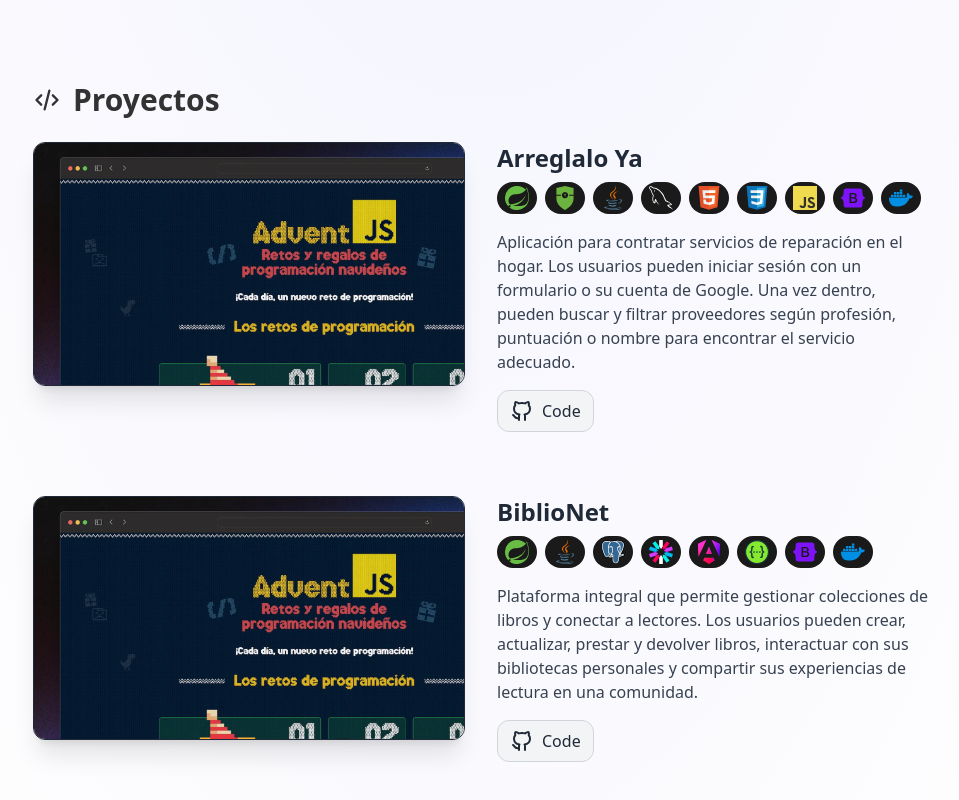
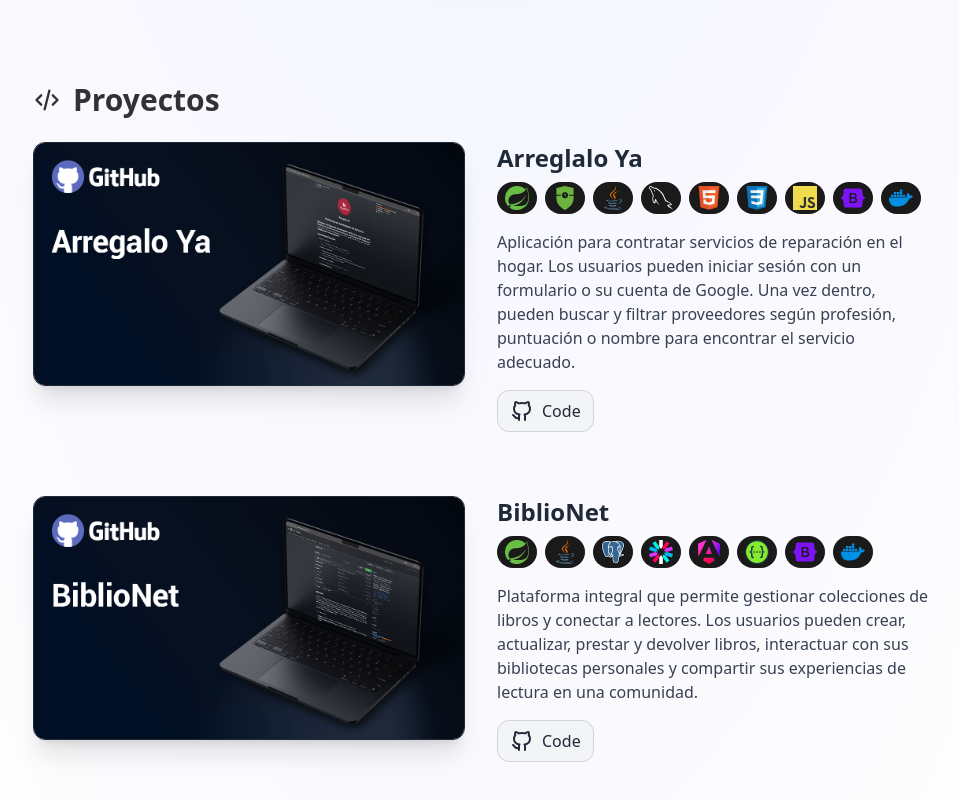
Before and after one commit to Agslz/agslz.github.io, an Astro site: page / in a window 1280 px wide. Shown: the part 1440-2240 px from the top of the page, without its empty margins (159-1118 px from the left). Built offline with nearby package versions, Linux system fonts and the light colour scheme; Astro itself is replaced by a stand-in of ours.

Commit message:
Uploading new images

```diff
--- a/src/components/Projects.astro
+++ b/src/components/Projects.astro
@@ -128,7 +128,7 @@ const PROJECTS = [
     description:
       "Aplicación para contratar servicios de reparación en el hogar. Los usuarios pueden iniciar sesión con un formulario o su cuenta de Google. Una vez dentro, pueden buscar y filtrar proveedores según profesión, puntuación o nombre para encontrar el servicio adecuado.",
     github: "https://github.com/Agslz/arreglalo-ya",
-    image: "/projects/adventjs.webp",
+    image: "/projects/arreglaloya.png",
     link:"",
     tags: [TAGS.SPRING, TAGS.SPRINGSECURITY, TAGS.JAVA, TAGS.MYSQL, TAGS.HTML, TAGS.CSS, TAGS.JAVASCRIPT, TAGS.BOOTSTRAP, TAGS.DOCKER],
   },
@@ -137,7 +137,7 @@ const PROJECTS = [
     description:
       "Plataforma integral que permite gestionar colecciones de libros y conectar a lectores. Los usuarios pueden crear, actualizar, prestar y devolver libros, interactuar con sus bibliotecas personales y compartir sus experiencias de lectura en una comunidad.",
     github: "https://github.com/Agslz/biblio-net",
-    image: "/projects/adventjs.webp",
+    image: "/projects/biblionet.png",
     tags: [TAGS.SPRING, TAGS.JAVA, TAGS.POSTGRE, TAGS.JWT, TAGS.ANGULAR, TAGS.SWAGGER, TAGS.BOOTSTRAP, TAGS.DOCKER],
   },
   {
@@ -145,7 +145,7 @@ const PROJECTS = [
     description:
       "Aplicación que gestiona usuarios utilizando OAuth2 y JWT para la autenticación. Incluye servidores de configuración con Spring Cloud, balanceo de carga, tolerancia a fallos con Resilience4J y rastreo distribuido con Spring Cloud Sleuth. Todo está preparado para automatización y despliegue en contenedores Docker.",
     github: "https://github.com/Agslz/java-microservices",
-    image: "/projects/adventjs.webp",
+    image: "/projects/javamicroservicios.png",
     tags: [TAGS.SPRING, TAGS.SPRINGCLOUD, TAGS.JAVA, TAGS.JWT, TAGS.DOCKER, TAGS.KEYCLOAK, TAGS.NETFLIX, TAGS.GOOGLE_CLOUD],
   },
   {
@@ -153,7 +153,7 @@ const PROJECTS = [
     description:
       "Aplicación de e-commerce desarrollada con microservicios y Docker para facilitar el despliegue. Implementa Keycloak para gestionar la autenticación de usuarios, Resilience4j para garantizar la tolerancia a fallos y Zipkin para el monitoreo de las solicitudes a través de los microservicios.",
     github: "https://github.com/Agslz/ecommerce-microservices",
-    image: "/projects/adventjs.webp",
+    image: "/projects/ecommerce.png",
     tags: [TAGS.SPRING, TAGS.SPRINGCLOUD,                                                                                                                                                                                                                                                                                                                                                                                                      TAGS.JAVA, TAGS.DOCKER, TAGS.JWT, TAGS.SWAGGER, TAGS.KEYCLOAK],
   },
   {
@@ -161,7 +161,7 @@ const PROJECTS = [
     description:
       "Aplicación corporativa diseñada para gestionar clientes con un sistema de Login que utiliza Spring Security y roles de usuario. Está internacionalizada en 4 idiomas, incluye un dashboard para ver saldos de clientes y es completamente responsiva, adaptándose a cualquier dispositivo.",
     github: "https://github.com/Agslz/customer-control-spring",
-    image: "/projects/adventjs.webp",
+    image: "/projects/controldeclientes.png",
     tags: [TAGS.SPRING, TAGS.SPRINGSECURITY, TAGS.JAVA, TAGS.MYSQL, TAGS.HTML, TAGS.CSS, TAGS.JAVASCRIPT, TAGS.BOOTSTRAP],
   },
   {
@@ -169,7 +169,7 @@ const PROJECTS = [
     description:
       "Sistema de control de inventario basado en MySQL, con servicios RESTful que devuelven datos en formato JSON. La autenticación se maneja a través de Keycloak en contenedores Docker, asegurando una capa de seguridad robusta. La aplicación ha sido desplegada exitosamente en Google Cloud Platform.",
     github: "https://github.com/Agslz/frontend-inventory-control",
-    image: "/projects/adventjs.webp",
+    image: "/projects/controldeinventario.png",
     tags: [TAGS.SPRING, TAGS.SPRINGSECURITY, TAGS.JAVA, TAGS.ANGULAR, TAGS.DOCKER, TAGS.KEYCLOAK, TAGS.GOOGLE_CLOUD],
   },
   {
@@ -177,7 +177,7 @@ const PROJECTS = [
     description:
       "Aplicación de chat en tiempo real con una arquitectura modular. Utiliza websockets para la comunicación instantánea y está desarrollada con Spring Boot. El frontend es completamente responsive, y la aplicación está dockerizada para facilitar su despliegue en diferentes entornos.",
     github: "https://github.com/Agslz/springboot-realtime-chat",
-    image: "/projects/adventjs.webp",
+    image: "/projects/chatentiemporeal.png",
     tags: [TAGS.SPRING, TAGS.JAVA, TAGS.MONGO, TAGS.DOCKER, TAGS.HTML, TAGS.CSS, TAGS.JAVASCRIPT],
   },
 ];
```
Also changed, not shown: public/projects/arreglaloya.png (added), public/projects/biblionet.png (added), public/projects/chatentiemporeal.png (added), public/projects/controldeclientes.png (added), public/projects/controldeinventario.png (added), public/projects/ecommerce.png (added), public/projects/javamicroservicios.png (added).
